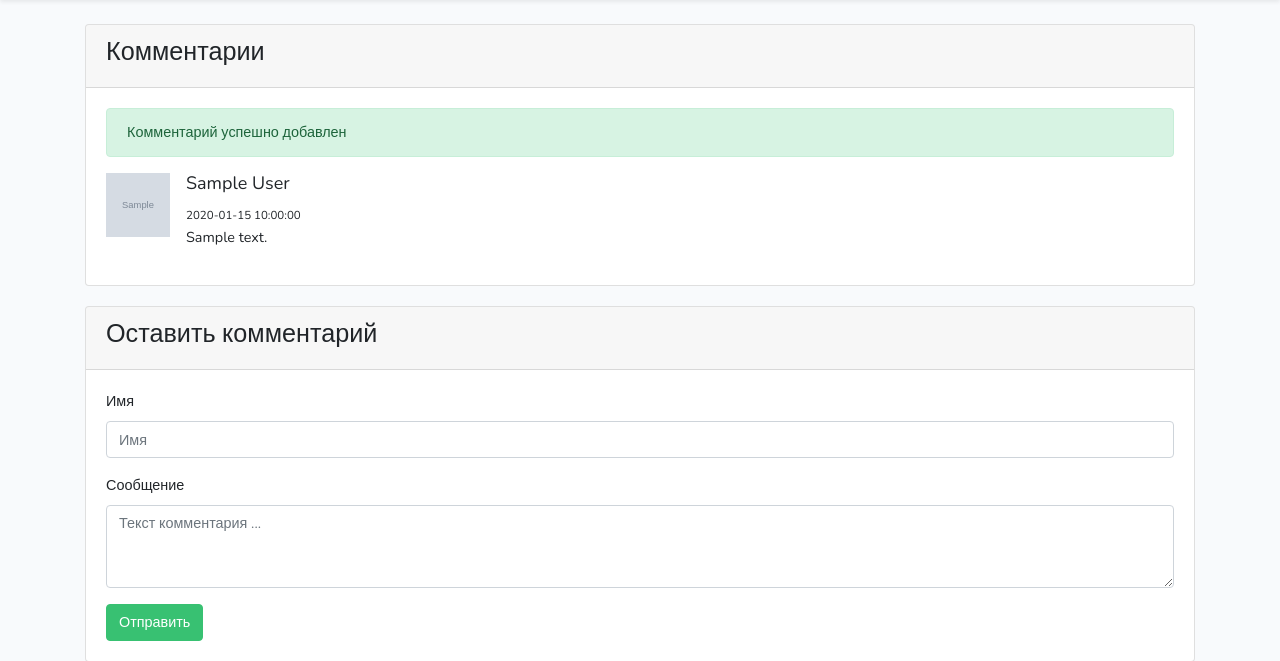
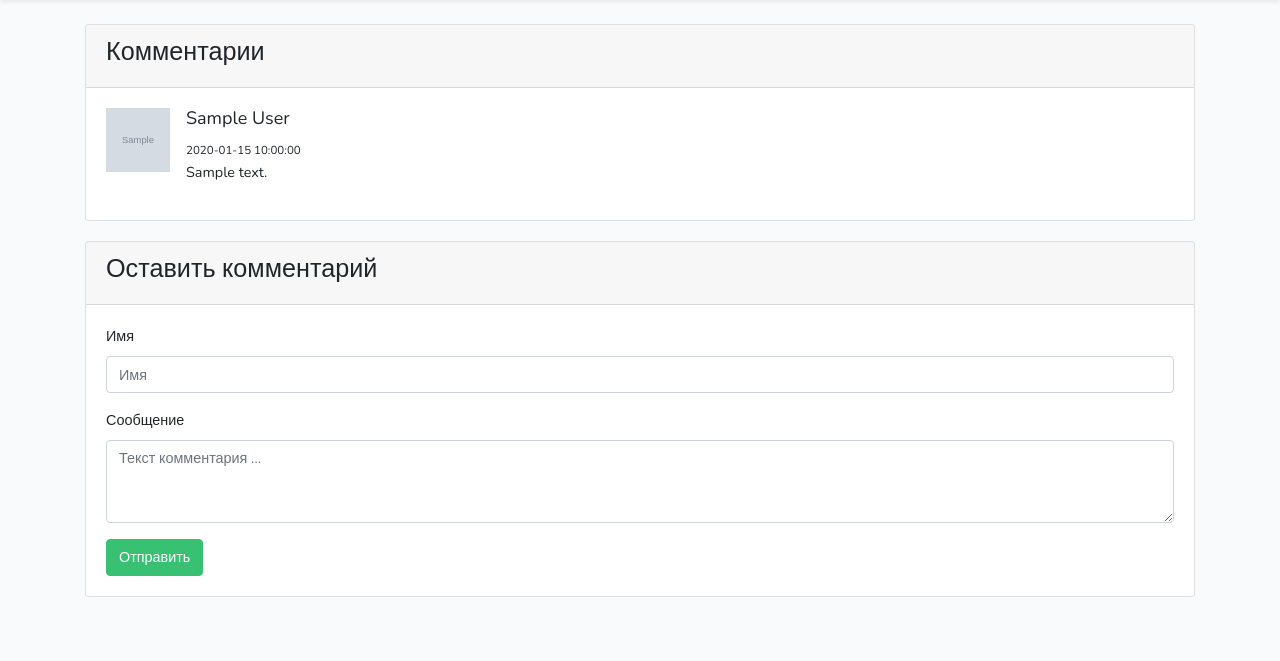
Before and after one commit to Bezirork/bezirork, a PHP site: page /index.php in a window 1280 px wide. Shown: the part 55-716 px from the top of the page. Run offline with PHP 8.4, Linux system fonts and the light colour scheme; tables that the repository leaves empty or names only in its code hold one stand-in row (values such as "Sample post"); grey boxes marked "Sample" are stand-in pictures.

Commit message:
Flash messages

```diff
--- a/index.php
+++ b/index.php
@@ -1,5 +1,7 @@
 <?php
-  require "includes/config.php";
+session_start();
+//Пишем в сессию:
+
 ?>
 <!DOCTYPE html>
 <html lang="en">
@@ -54,9 +56,15 @@
                         <div class="card">
                             <div class="card-header"><h3>Комментарии</h3></div>
                                 <div class="card-body">
-                                    <div class="alert alert-success" role="alert">
-                                      Комментарий успешно добавлен
-                                  </div>
+
+                                  <?php
+                                    if(isset($_SESSION['messages'])) {
+                                            $messages = $_SESSION['messages']['message'];
+                                            echo "<div class=\"alert alert-success\" role=\"alert\">$messages</div>";
+                                            unset($_SESSION['messages']);
+                                        };
+                                  ?>
+
                                   <?php
                                         // Соединяемся с Базой Данных
                                         include "./includes/config.php";
```
Also changed, not shown: includes/store.php (+5 -7 lines).
